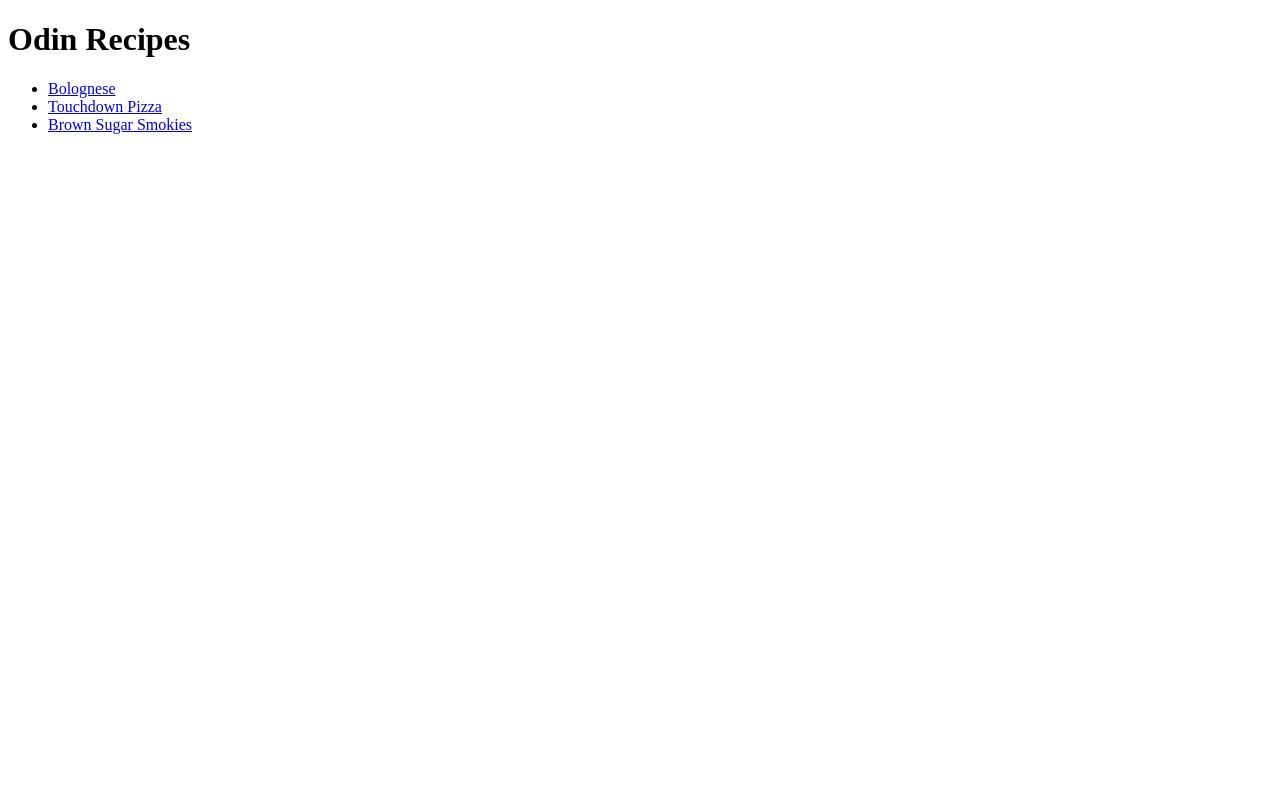
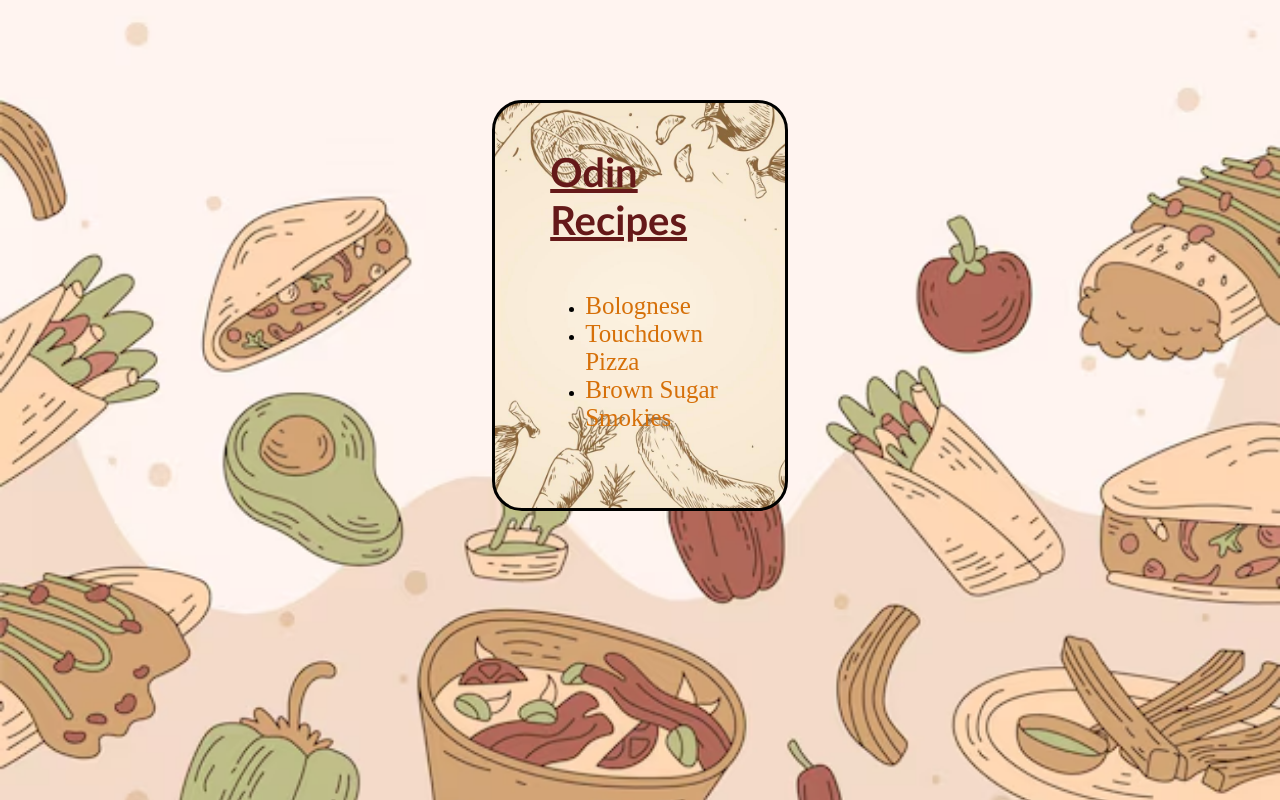
Before and after one commit to Cornelius111-de/odin-recipes, a plain HTML site: page index.html in a window 1280 px wide. Drawn offline with Linux system fonts and the light colour scheme.

Commit message:
Added style to all of the pages

```diff
--- a/index.html
+++ b/index.html
@@ -5,15 +5,18 @@
     <meta charset="UTF-8">
     <meta name="viewport" content="width=device-width, initial-scale=1.0">
     <title>Odin Recipe Page</title>
+    <link rel="stylesheet" href="style.css">
 </head>
 
 <body>
+    <div class="link-container">
         <h1>Odin Recipes</h1>
         <ul>
             <li><a href="recipes/bolognese.html">Bolognese</a></li>
             <li><a href="recipes/touchdownpizza.html">Touchdown Pizza</a></li>
             <li><a href="recipes/brownsugarsmokies.html">Brown Sugar Smokies</a></li>
         </ul>
+    </div>
 </body>
 
 </html>
--- /dev/null
+++ b/recipes/style.css
@@ -0,0 +1,52 @@
+html {
+    background-image: url(/images/anotherfood.jpg);
+}
+
+body {
+    background-color: rgb(232, 203, 166);
+    display: flex;
+    align-items: center;
+    justify-content: center;
+    flex-direction: column;
+    width: 50%;
+    margin: auto;
+    border: 3px solid black;
+    border-radius: 50px;
+    font-family: 'Gill Sans', 'Gill Sans MT', Calibri, 'Trebuchet MS', sans-serif;
+    padding-bottom: 30px;
+    padding-top: 30px;
+    padding-left: 50px;
+    padding-right: 50px;
+}
+
+img {
+    border-radius: 70px;
+    box-sizing: border-box;
+
+}
+
+h1,
+h2 {
+    text-decoration: underline;
+    color: rgb(101, 25, 25);
+}
+
+a {
+    font-size: 25px;
+    color: rgb(214, 112, 9);
+    text-decoration: none;
+
+}
+
+a:hover {
+    color: rgb(240, 3, 3)
+}
+
+p {
+    font-size: 25px;
+}
+
+ol,
+ul {
+    font-size: 25px;
+}
--- /dev/null
+++ b/style.css
@@ -0,0 +1,49 @@
+body {
+    background-image: url(/images/food.jpg);
+    background-repeat: no-repeat;
+    background-size: cover;
+}
+
+.link-container {
+    display: flex;
+    align-items: center;
+    justify-content: center;
+    flex-direction: column;
+    border: 3px solid black;
+    width: 15%;
+    height: auto;
+    margin: auto;
+    padding-bottom: 60px;
+    padding-left: 50px;
+    padding-right: 50px;
+    border-radius: 30px;
+    margin-top: 100px;
+    background-image: url(/images/anotherfood.jpg);
+    background-position: center;
+    background-size: cover;
+
+}
+
+h1 {
+    font-family: 'Gill Sans', 'Gill Sans MT', Calibri, 'Trebuchet MS', sans-serif;
+    margin-top: 40px;
+    padding: 5px;
+    border-radius: 10px;
+    color: rgb(101, 25, 25);
+    font-size: 40px;
+    text-decoration: underline;
+}
+
+
+
+
+a {
+    font-size: 25px;
+    color: rgb(214, 112, 9);
+    text-decoration: none;
+
+}
+
+a:hover {
+    color: rgb(240, 3, 3)
+}
```
Also changed, not shown: recipes/bolognese.html (+7 -4 lines), recipes/brownsugarsmokies.html (+1 -0 lines), recipes/touchdownpizza.html (+1 -0 lines), images/anotherfood.jpg (added), images/food.jpg (added). Lines whose indentation alone changed are shown as unchanged.
